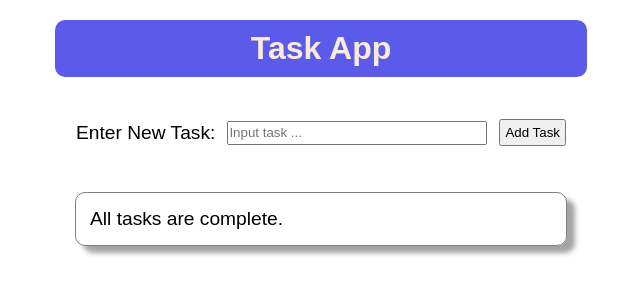
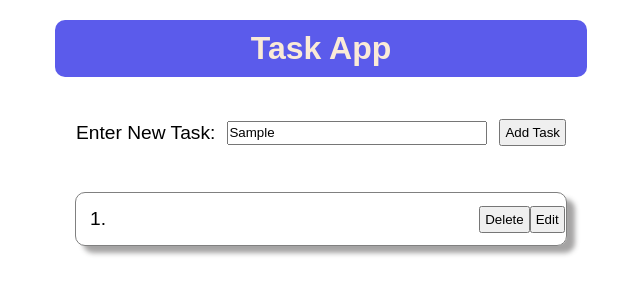
Before and after one commit to SalamanderCtesiphon/todo-list-react-app, a React (Create React App) app: page / in a window 1280 px wide. Both pictures are taken after typing "Sample" into the empty fields and a click on the button "Add Task". Shown: the top 300 px of the page, without its empty margins (319-959 px from the left). Built offline with nearby package versions, Linux system fonts and the light colour scheme.

Commit message:
in my efforts to extract out all the components I have encountered several issues that I am having a difficult time ironing out well have to spend some time to get a handle on where all of the errors are comming from

```diff
--- a/src/App.js
+++ b/src/App.js
@@ -2,6 +2,7 @@ import React, { Component } from 'react'
 import Header from './components/Header'
 import './App.css'
 import AddNewTask from './components/AddNewTask'
+import uniqid from 'uniqid'
 
 export class App extends Component {
 
@@ -9,7 +10,8 @@ export class App extends Component {
     super(props)
 
     this.state = {
-      tasks: [],
+      tasks: [
+      ],
     }
   }
 
@@ -20,6 +22,15 @@ export class App extends Component {
       tasks: [...this.state.tasks.filter(task => task.id !==id)]})
   }
 
+  addItem = (text) => {
+    const newTask = {
+      id: uniqid(),
+      text,
+      edit: false
+    }
+    this.setState({ tasks: [...this.state.tasks, newTask]})
+  }
+
 
   render() {
     const { tasks } = this.state;
@@ -28,7 +39,11 @@ export class App extends Component {
       <div className='App'>
         <Header />
         <div className='inputForm'>
-          <AddNewTask tasks={tasks}/>
+          <AddNewTask
+          tasks={tasks}
+          delTask={this.delTask}
+          addItem={this.addItem}
+          />
         </div>
       </div>
     )
--- a/src/components/AddNewTask.js
+++ b/src/components/AddNewTask.js
@@ -6,12 +6,12 @@ class AddNewTask extends Component {
 
     constructor(props) {
         super(props);
-        this.state= {
+        this.state = {
             task: {
-            id: uniqid(),
                 text: '',
                 edit: false,
-          },
+                id: this.id,
+            }
           }
     }
 
@@ -27,14 +27,18 @@ class AddNewTask extends Component {
 
     onSubmit = (e) => {
     e.preventDefault();
+    this.props.addItem(this.state.text);
     this.setState({
-          tasks:  this.props.tasks.concat(this.state.task),
         task: {
         id: uniqid(),
         text: '',
         edit: false,
         },
     })
+    }
+
+      editTask = (id) => {
+        return null;
       }
 
     render(){
@@ -45,7 +49,7 @@ class AddNewTask extends Component {
             <input
               className="formItem"
               onChange={this.handleChange}
-              value={this.state.task.text}
+              value={this.state.text}
               type="text"
               id='taskInput'
               placeholder='Input task ...'
@@ -55,8 +59,9 @@ class AddNewTask extends Component {
           <Overview
             tasks={this.props.tasks}
             task={this.state.task}
-            delTask={this.delTask}
+            delTask={this.props.delTask}
             editTask={this.editTask}
+            id={this.state.id}
           />
             </div>
         )
--- a/src/components/Overview.js
+++ b/src/components/Overview.js
@@ -4,12 +4,12 @@ import TaskItem from './TaskItem';
 class Overview extends Component {
 
   render() {
-    const { tasks, task, id } = this.props;
+    const { tasks } = this.props;
 
     if (tasks.length === 0) {
       return (
         <ul>
-          <li key={task.id}>All tasks are complete.
+          <li key={this.props.task.id}>All tasks are complete.
           </li>
         </ul>
       )
@@ -18,8 +18,8 @@ class Overview extends Component {
         <ul>
           {tasks.map((task) => {
               return <TaskItem tasks={tasks} task={task}
-              key={task.id}
-              id={id}
+              key={this.props.task.id}
+              id={this.props.task.id}
               edit={this.props.task.edit}
               delTask={this.props.delTask}
               editTask={this.props.editTask}
--- a/src/components/TaskItem.js
+++ b/src/components/TaskItem.js
@@ -25,7 +25,7 @@ export class TaskItem extends Component {
 
     if (task.edit === true) {
       return(
-        <li key={task.id}>
+        <li>
           {(tasks.indexOf(task) + 1 )}.{' '}
             <input
               onChange={this.props.rehandleChange}
@@ -43,7 +43,7 @@ export class TaskItem extends Component {
       )
     } else {
       return (
-        <li key={task.id}>
+        <li>
         <div>{(tasks.indexOf(task) + 1 )}.{' '}{task.text}</div>
         <div className='btnBox'>
           <button onClick={this.props.delTask.bind(this, task.id)}
```
Lines whose indentation alone changed are shown as unchanged.
